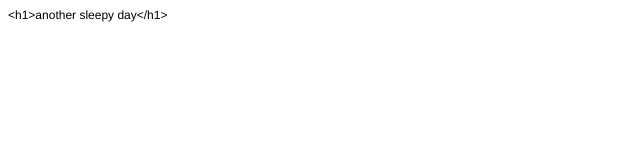
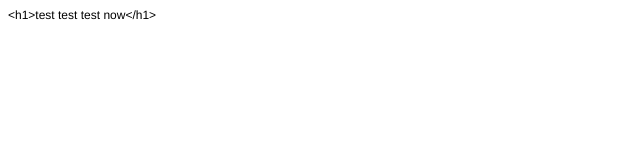
Before and after one commit to Quark-BEi/webAR, a plain HTML site: page Untitled.html in a window 1280 px wide. Shown: the full height of the page, 0-640 px from the left. Drawn offline with Linux system fonts and the light colour scheme.

Commit message:
Update Untitled.html

```diff
--- a/Untitled.html
+++ b/Untitled.html
@@ -11,6 +11,6 @@
   </style>
 </head>
 <body>
-<p class="p1">&lt;h1&gt;another sleepy day&lt;/h1&gt;</p>
+<p class="p1">&lt;h1&gt;test test test now&lt;/h1&gt;</p>
 </body>
 </html>
```
